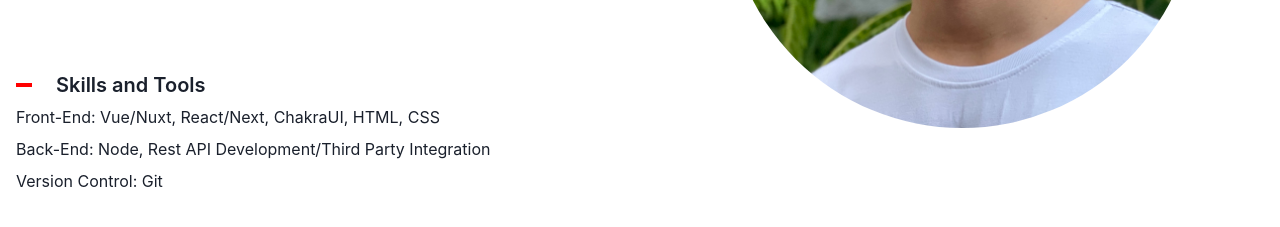
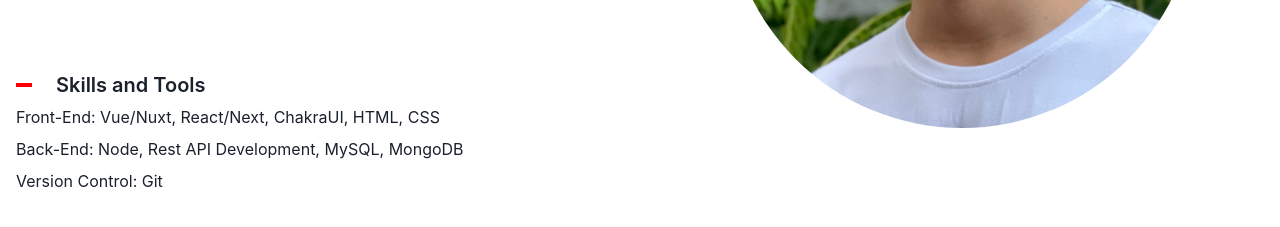
Before and after one commit to jBituin/joemelbituin, a Next.js app: page / in a window 1280 px wide. Shown: the part 1380-1607 px from the top of the page. Built offline with nearby package versions, Linux system fonts and the light colour scheme.

Commit message:
Add labels

```diff
--- a/components/About.tsx
+++ b/components/About.tsx
@@ -39,9 +39,9 @@ export const About: React.FC = () => {
               bgGradient='linear(to-r, red.400,pink.400)'
               bgClip='text'
             >
-              at
-            </Text>{' '}
-            who I am.{' '}
+              at{' '}
+            </Text>
+            who I am.
           </Heading>
           <Stack spacing={20}>
             <HStack align={'top'} spacing={4}>
@@ -81,7 +81,7 @@ export const About: React.FC = () => {
                     Front-End: Vue/Nuxt, React/Next, ChakraUI, HTML, CSS
                   </Text>
                   <Text as='p'>
-                    Back-End: Node, Rest API Development/Third Party Integration
+                    Back-End: Node, Rest API Development, MySQL, MongoDB
                   </Text>
                   <Text as='p'>Version Control: Git</Text>
                 </VStack>
```
